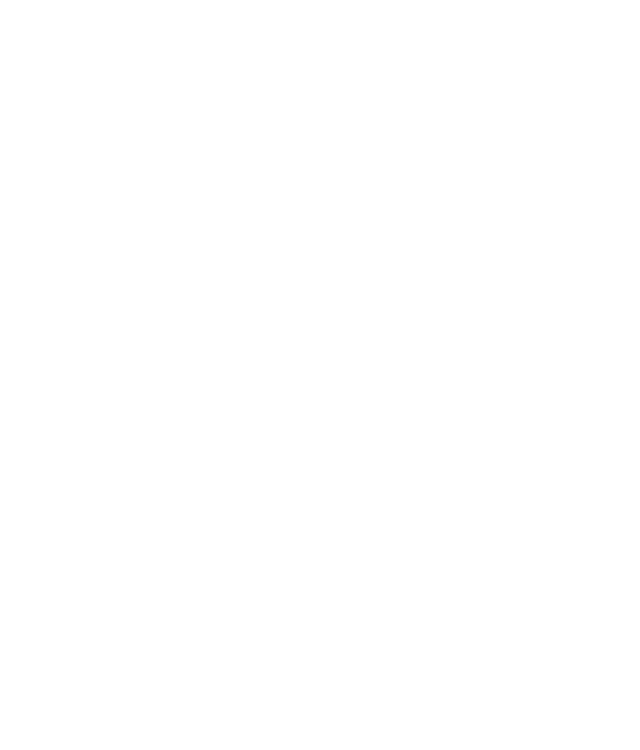
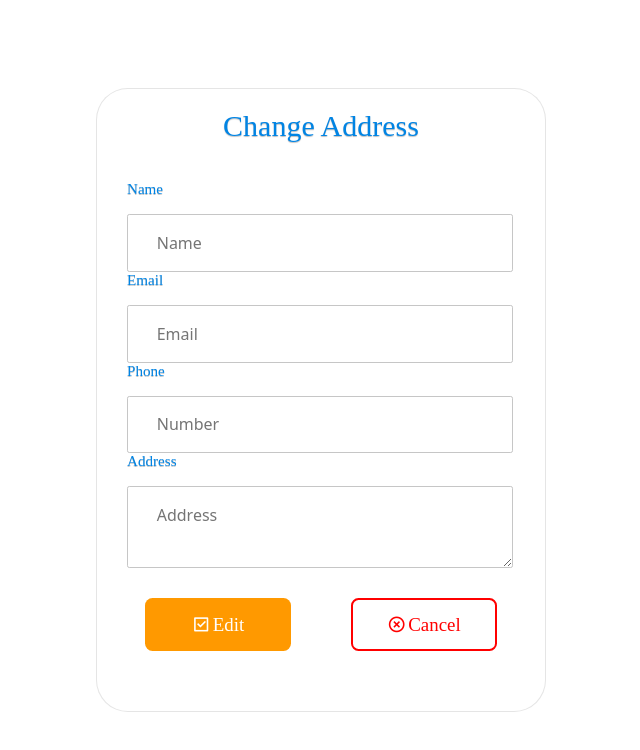
Before and after one commit to soumyasics/RentFurnish, a React (Create React App) app in the folder client/: page /rentfurnish/user-changeaddress in a window 1280 px wide. Before the commit this address had no page. Shown: the top 750 px of the page, without its empty margins (319-959 px from the left). Built offline with nearby package versions, Linux system fonts and the light colour scheme.

Commit message:
initial commit

```diff
--- a/client/src/App.js
+++ b/client/src/App.js
@@ -48,6 +48,7 @@ import Viewallfurnituresuser from './Components/User/Furnitures/Viewallfurniture
 import Bookorder1 from './Components/User/Purchase/Bookorder1';
 import Deliveryorder from './Components/User/Purchase/Deliveryorder';
 import Adminexample from './Components/Admin/Adminexample';
+import Changeaddress from './Components/User/Purchase/ChangeAddress/Changeaddress';
 
 function App() {
   return (
@@ -66,6 +67,7 @@ function App() {
 
           <Route path='/user-purchesproduct/:id' element={[<UserNav1/>,<Bookorder1/>,<Footer/>]}/>
           <Route path='/user-confirmpurchase' element={[<UserNav1/>,<Deliveryorder/>,<Footer/>]}/>
+          <Route path='/user-changeaddress' element={[<Changeaddress/>]}/>
 
 
         {/* Shops */}
--- a/client/src/Components/User/Home/User_ViewAllFur.js
+++ b/client/src/Components/User/Home/User_ViewAllFur.js
@@ -37,6 +37,10 @@ function User_ViewAllFur() {
             data.slice(0, 8).map((a) => {
               return (
                 <div className="col-md-3 col-sm-6">
+                  <Link
+                    to={`/user-purchesproduct/${a._id}`}
+                    style={{ textDecoration: "none" }}
+                  >
                     <div class="card">
                       <img
                         src={`${url}/${a?.image1?.filename}`}
@@ -48,9 +52,12 @@ function User_ViewAllFur() {
                       <div class="card-body">
                         <h5 class="card-title">Single seat sofa</h5>
                         <p class="card-text">Rent</p>
-                      <p class="card-text userhome_card_price">₹ {a?.rent}/MO</p>
+                        <p class="card-text userhome_card_price">
+                          ₹ {a?.rent}/MO
+                        </p>
                       </div>
                     </div>
+                  </Link>
                 </div>
               );
             })
--- /dev/null
+++ b/client/src/Components/User/Purchase/ChangeAddress/ChangeAddress.css
@@ -0,0 +1,108 @@
+.user-orderchangeaddress{
+    display: flex;
+    justify-content: center;
+    align-items: center;
+    height: 100vh;
+}
+.user-orderchangadd-main{
+    width: 450px;
+    min-height: 400px;
+    background-color: aqua;
+    border-radius: 32px;
+border: 1px solid rgba(0, 0, 0, 0.10);
+background: var(--icon-color, #FFF);
+}
+.user-orderchangadd-main h5{
+    text-align: center;
+    color: #0084E4;
+text-align: center;
+text-shadow: 0px 0.889px 0.889px rgba(0, 0, 0, 0.25);
+font-family: Montserrat;
+font-size: 30px;
+font-style: normal;
+font-weight: 500;
+line-height: normal;
+padding-top: 20px;
+}
+.user-orderchangadd-content p{
+    color: #0084E4;
+text-shadow: 0px 0.553px 0.553px rgba(0, 0, 0, 0.25);
+font-family: Montserrat;
+font-size: 15.119px;
+font-style: normal;
+font-weight: 500;
+line-height: normal;
+text-align: left;
+}
+.user-orderchangadd-content input{
+    display: flex;
+width: 386.3px;
+padding: 15.875px 28.727px;
+align-items: center;
+gap: 7.56px;
+border-radius: 2.268px;
+border: 0.756px solid #C6C6C6;
+background: var(--icon-color, #FFF);
+}
+.user-orderchangadd-content{
+    padding: 30px;
+}
+.user-orderchangadd-content textarea{
+    display: flex;
+width: 386.3px;
+padding: 15.875px 28.727px;
+align-items: center;
+gap: 7.56px;
+border-radius: 2.268px;
+border: 0.756px solid #C6C6C6;
+background: var(--icon-color, #FFF);
+}
+.user-orderchangadd-edit{
+    padding: 30px;
+    display: flex;
+    justify-content: center;
+    align-items: center;
+}
+.user-orderchangadd-cancel{
+    padding: 30px;
+    display: flex;
+    justify-content: center;
+    align-items: center;
+
+}
+.user-orderchangadd-edit button{
+    display: flex;
+width: 188.992px;
+height: 52.918px;
+justify-content: center;
+align-items: center;
+gap: 2.049px;
+border-radius: 7.56px;
+background: #F90;
+border: none;
+color: var(--icon-color, #FFF);
+text-align: center;
+font-family: Montserrat;
+font-size: 18.899px;
+font-style: normal;
+font-weight: 500;
+line-height: normal;
+}
+.user-orderchangadd-cancel button{
+    display: flex;
+width: 188.992px;
+height: 52.918px;
+justify-content: center;
+align-items: center;
+gap: 2.049px;
+border-radius: 7.56px;
+border: 2.268px solid #F00;
+background: var(--icon-color, #FFF);
+color: #F00;
+text-align: center;
+font-family: Montserrat;
+font-size: 18.899px;
+font-style: normal;
+font-weight: 500;
+line-height: normal;
+}
--- /dev/null
+++ b/client/src/Components/User/Purchase/ChangeAddress/Changeaddress.js
@@ -0,0 +1,50 @@
+import React from 'react'
+import "./ChangeAddress.css"
+
+function Changeaddress({onClose,orderId}) {
+    console.log(orderId);
+  return (
+    <div className='user-orderchangeaddress'>
+        <div className='user-orderchangadd-main'>
+            <h5>Change Address</h5>
+            <div className='row user-orderchangadd-content'>
+                <div className='col-12'>
+                <p>Name</p>
+                </div>
+                <div className='col-12'>
+                <input type='text' placeholder='Name'/>
+                </div>
+                <div className='col-12'>
+                <p>Email</p>
+                </div>
+                <div className='col-12'>
+                <input type='email' placeholder='Email'/>
+                </div>
+                <div className='col-12'>
+                <p>Phone</p>
+                </div>
+                <div className='col-12'>
+                <input type='number' placeholder='Number'/>
+                </div>
+                <div className='col-12'>
+                <p>Address</p>
+                </div>
+                <div className='col-12'>
+                <textarea  placeholder='Address'/>
+                </div>
+                <div className='col-6 user-orderchangadd-edit'>
+                <button type='submit'className='ri-checkbox-line'>Edit</button>
+                </div>
+                <div className='col-6 user-orderchangadd-cancel'>
+                <button type='button' className='ri-close-circle-line' onClick={onClose}>Cancel</button>
+                </div>
+
+
+
+            </div>
+        </div>
+    </div>
+  )
+}
+
+export default Changeaddress
--- a/client/src/Components/User/Purchase/Deliveryorder.css
+++ b/client/src/Components/User/Purchase/Deliveryorder.css
@@ -34,8 +34,8 @@
     line-height: normal;
 }
 .book_nowbtn{
-    margin-top: 20px;
-    display: flex;
+    /* margin-top: 20px; */
+    /* display: flex; */
     width: 275px;
     height: 60px;
     justify-content: center;
@@ -63,3 +63,11 @@
     width: 625px;
     height: 324px;
 }
+.order-button-container{
+    display: flex;
+    flex-direction: column;
+    /* height: 100%; */
+}
+.order-button-container button{
+    margin-top: auto;
+}
```
Also changed, not shown: client/src/Components/User/Purchase/Deliveryorder.js (+88 -77 lines). Lines whose indentation alone changed are shown as unchanged.
